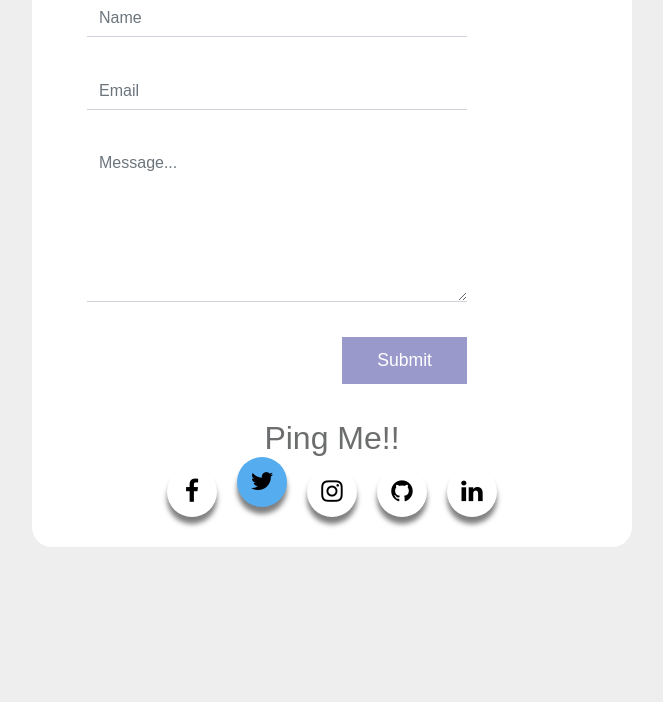
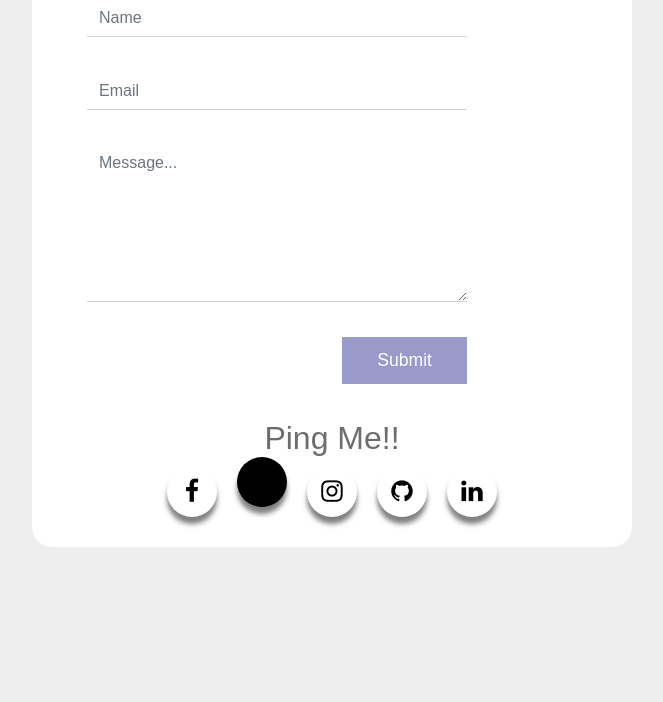
Before and after one commit to KKhushhalR2405/Portfolio, a Flask app: page /contact in a window 1280 px wide, with the pointer over the restyled element. Shown: the part 620-1322 px from the top of the page, without its empty margins (308-971 px from the left). Run offline with Flask 2, Linux system fonts and the light colour scheme; some libraries are stand-ins or nearby versions.

Commit message:
style added

```diff
--- a/static/css/skills.css
+++ b/static/css/skills.css
@@ -42,13 +42,13 @@
     background-color: #3b5999;
 }
 .social-menu ul li:nth-child(2) a:hover {
-    background-color: #55acee;
+    background-color: black;
 }
 .social-menu ul li:nth-child(3) a:hover {
     background-color: #e4405f;
 }
 .social-menu ul li:nth-child(4) a:hover {
-    background-color: #cd201f;
+    background-color: #00FFFF;
 }
 .social-menu ul li:nth-child(5) a:hover {
     background-color: #0077B5;
```
